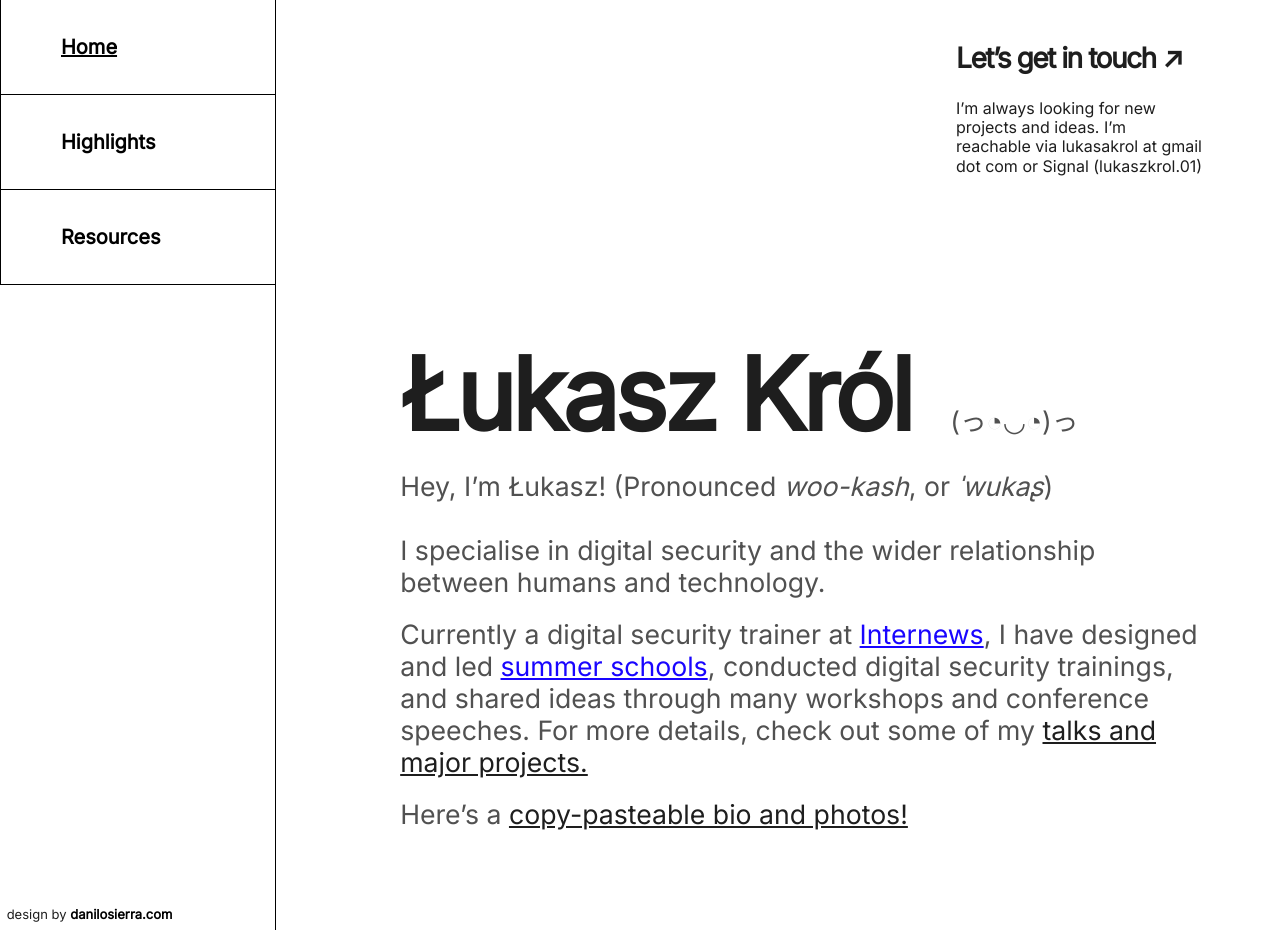
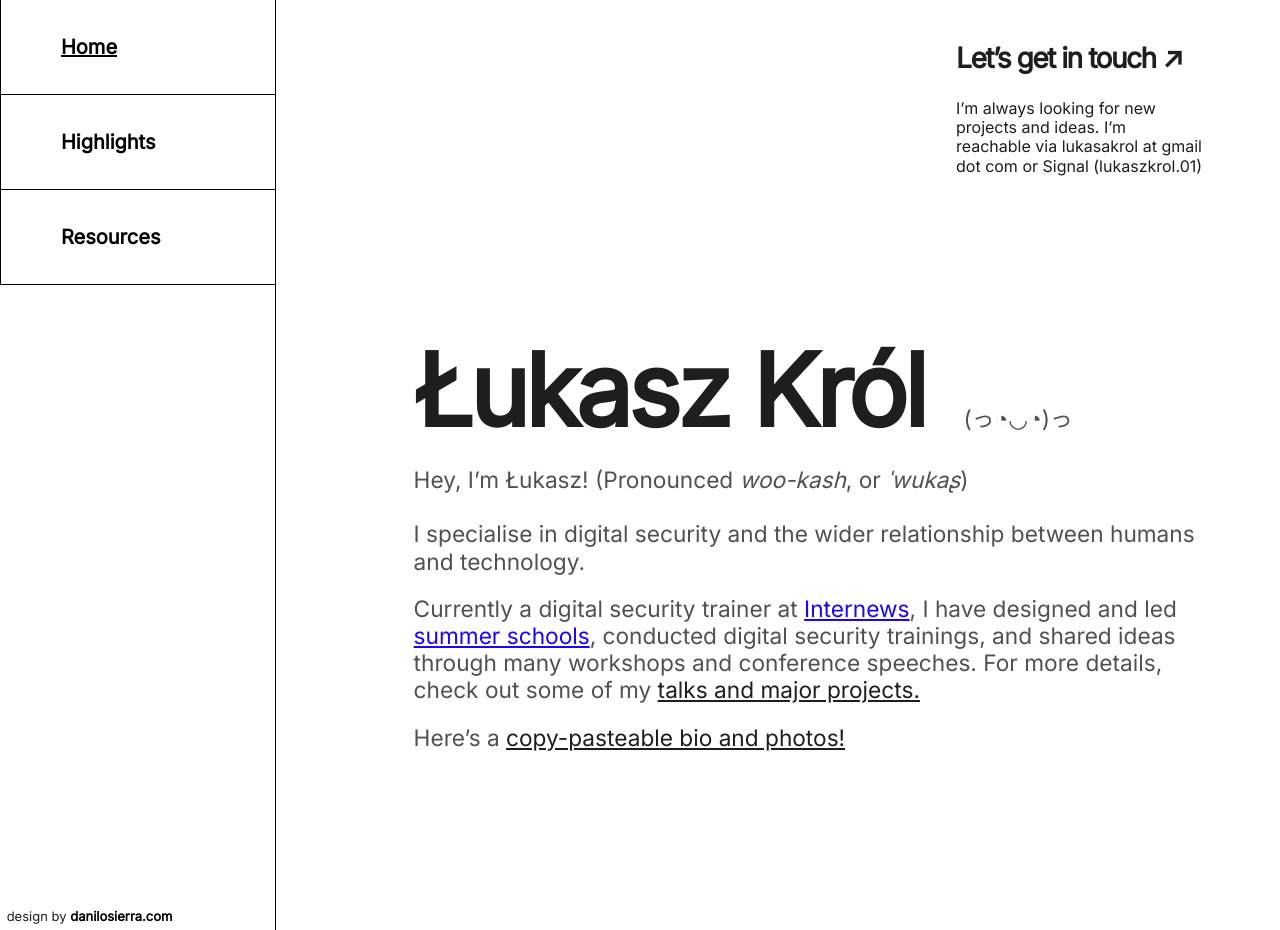
Before and after one commit to lukasz-a-krol/lukasz-a-krol.github.io, a Jekyll site: the page built from index.html, in a window 1280 px wide and 930 px high. Built offline with Jekyll 4.4.1, drawn with Linux system fonts in a browser that asks for light colours; the list of posts is cut into pages by our own code.

Commit message:
Update main.scss -- reducing font size in body, as it's a tad too big

```diff
--- a/assets/css/main.scss
+++ b/assets/css/main.scss
@@ -16,7 +16,7 @@ body {
 	background: #ffffff;
   color: #1E1E1E;
   font-family: 'Inter';
-  font-size: 20pt;
+  font-size: 17pt;
   font-style: normal;
   font-weight: 400;
   line-height: 120%; /* 42px */
```
